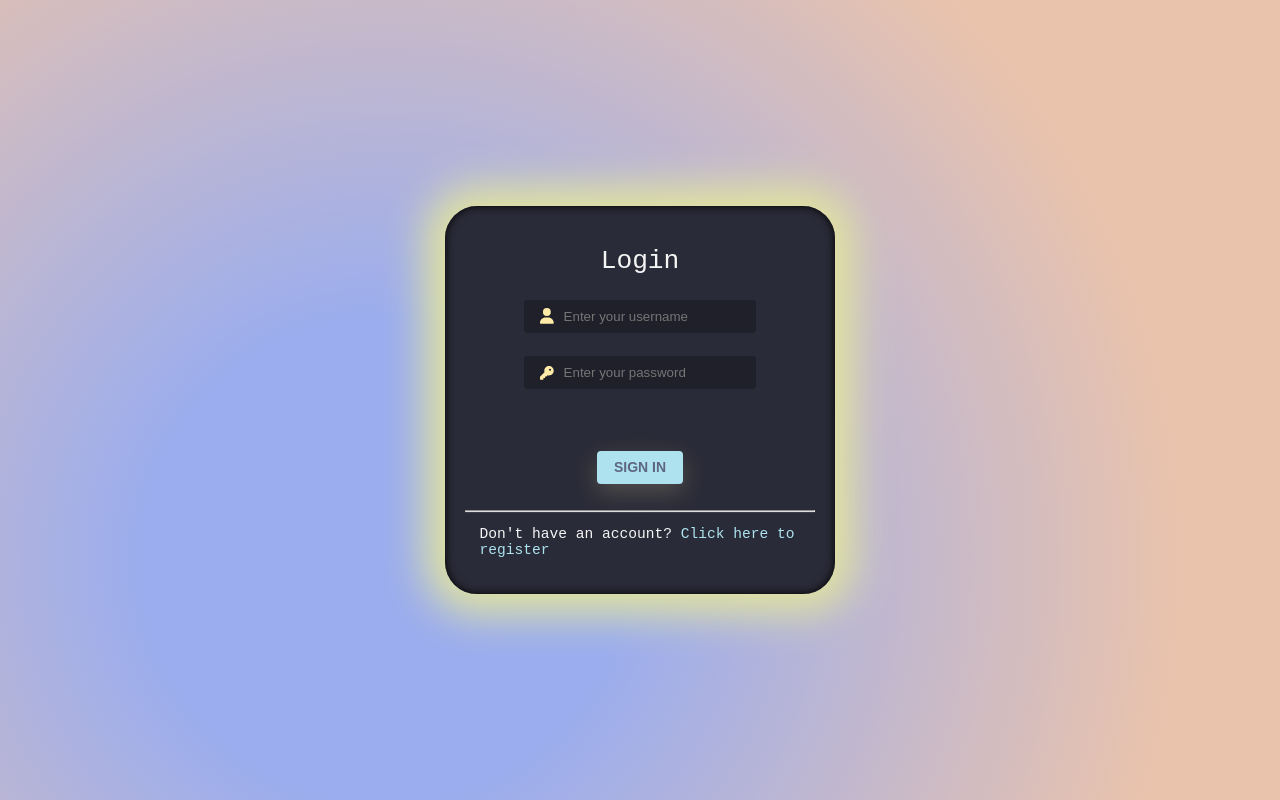
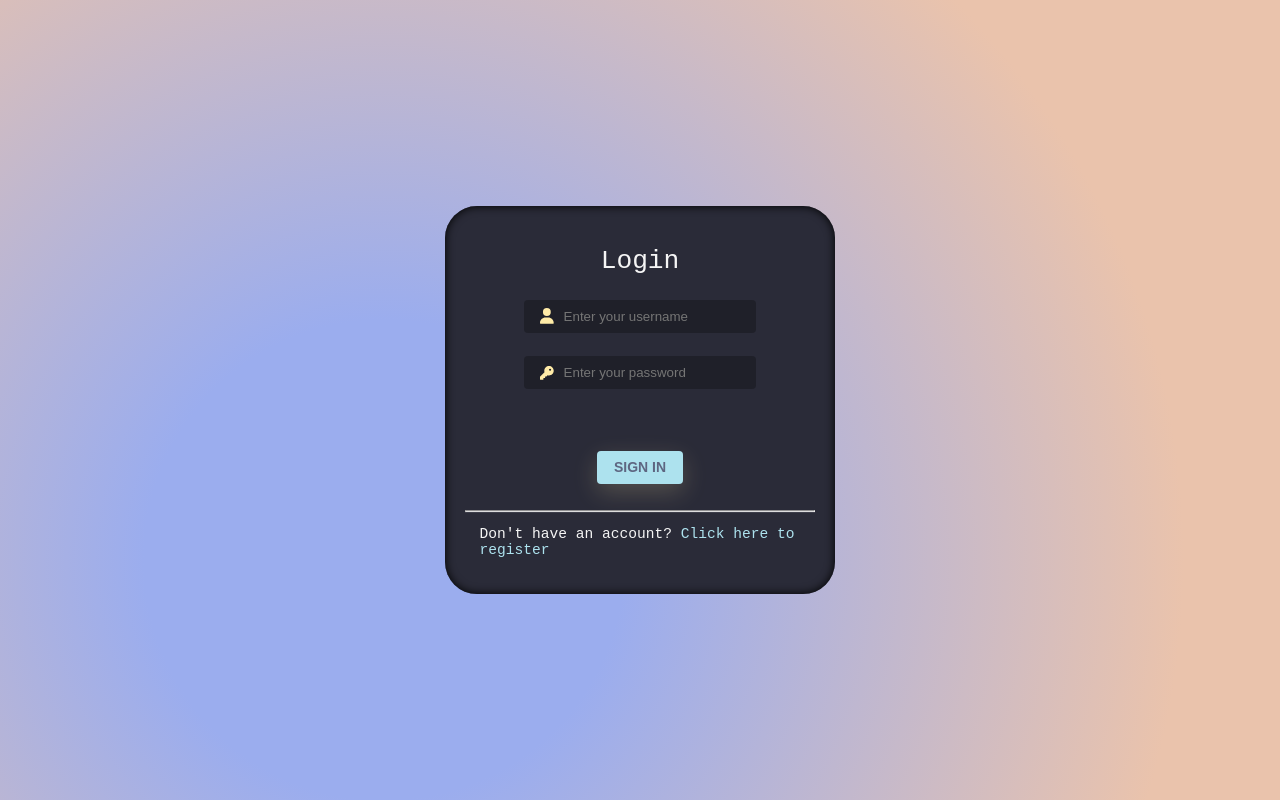
Before and after one commit to Khagendra01/Clique-of-words, a website: page public/index.html in a window 1280 px wide. Drawn offline with Linux system fonts and the light colour scheme.

Commit message:
Update style.css

```diff
--- a/public/style.css
+++ b/public/style.css
@@ -85,7 +85,7 @@ div {
     border:none;
     border-radius: 2rem;
     background-color: #2a2b38;
-    box-shadow: 0px 0px 40px 20px #e2e49f, inset 0 0 10px #000000;
+    box-shadow:inset 0 0 10px #000000;
 
 }
 
```
